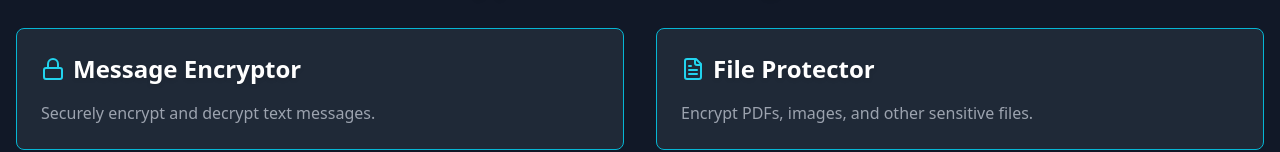
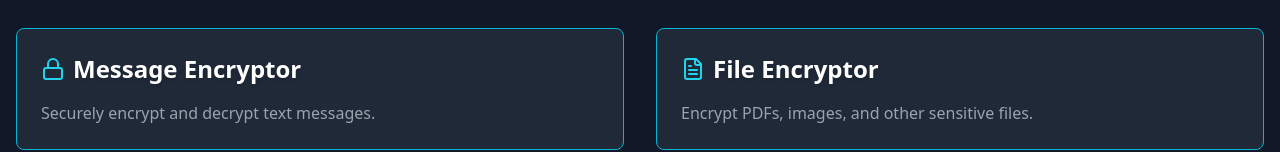
Before and after one commit to Buddhsen-tripathi/DeepFindMe, a Next.js app in the folder web/: page /tools/encryption-and-hashing in a window 1280 px wide. Shown: the part 172-324 px from the top of the page. Built offline with nearby package versions, Linux system fonts and the light colour scheme; no server answers.

Commit message:
updated tool name

```diff
--- a/web/app/tools/encryption-and-hashing/file-protector/page.tsx
+++ b/web/app/tools/encryption-and-hashing/file-encryptor/page.tsx
@@ -8,7 +8,7 @@ import { toast } from '@/hooks/use-toast';
 import { useDropzone } from 'react-dropzone';
 import { FileUp, Lock, Unlock } from 'lucide-react';
 
-export default function FileProtector() {
+export default function FileEncryptor() {
   const [file, setFile] = useState<File | null>(null);
   const [operation, setOperation] = useState<'encrypt' | 'decrypt'>('encrypt');
   const [loading, setLoading] = useState(false);
--- a/web/app/tools/encryption-and-hashing/page.tsx
+++ b/web/app/tools/encryption-and-hashing/page.tsx
@@ -16,11 +16,11 @@ export default function EncryptionAndHashingTools() {
               <p className="text-gray-400">Securely encrypt and decrypt text messages.</p>
             </div>
           </Link>
-          <Link href="/tools/encryption-and-hashing/file-protector" className="block">
+          <Link href="/tools/encryption-and-hashing/file-encryptor" className="block">
             <div className="bg-gray-800 p-6 rounded-lg border border-cyan-500 hover:border-cyan-400 transition-colors hover:bg-cyan-900 hover:bg-opacity-20">
               <h2 className="text-2xl font-semibold mb-4 flex items-center">
                 <FileText className="w-6 h-6 mr-2 text-cyan-400" />
-                File Protector
+                File Encryptor
               </h2>
               <p className="text-gray-400">Encrypt PDFs, images, and other sensitive files.</p>
             </div>
```
